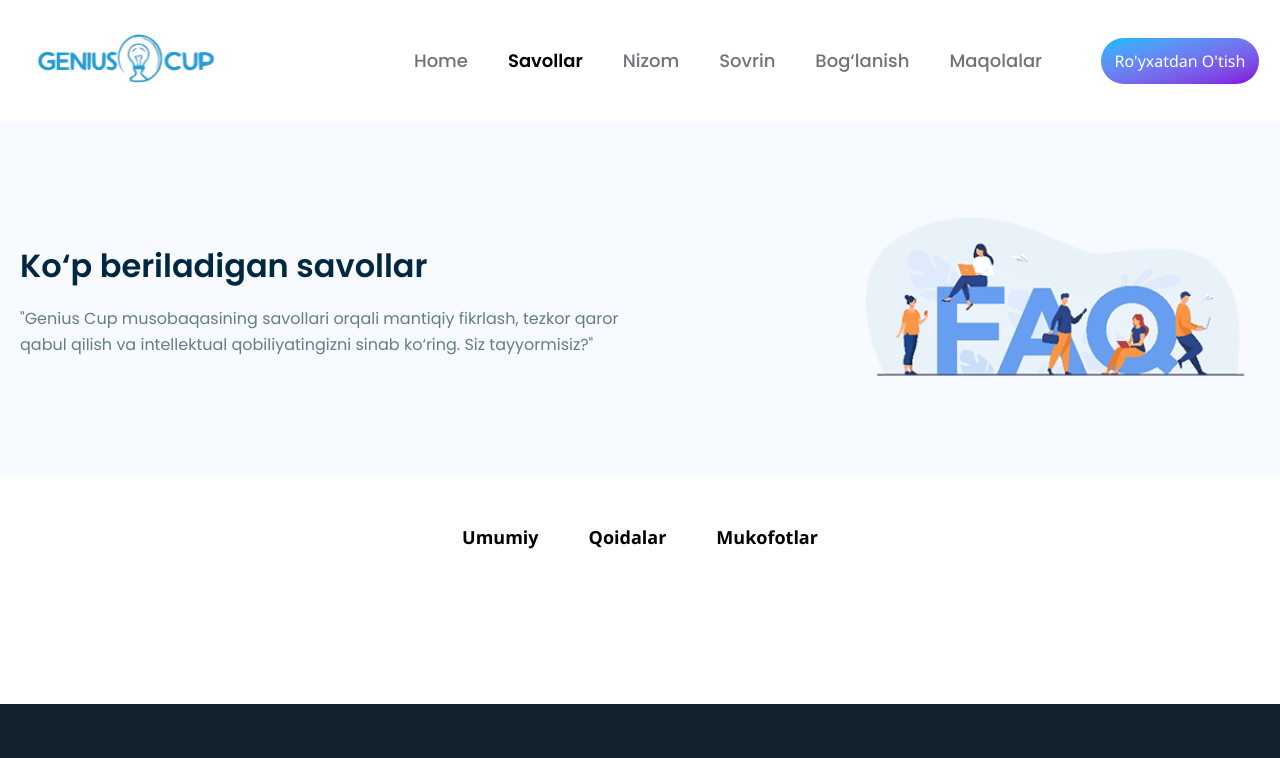
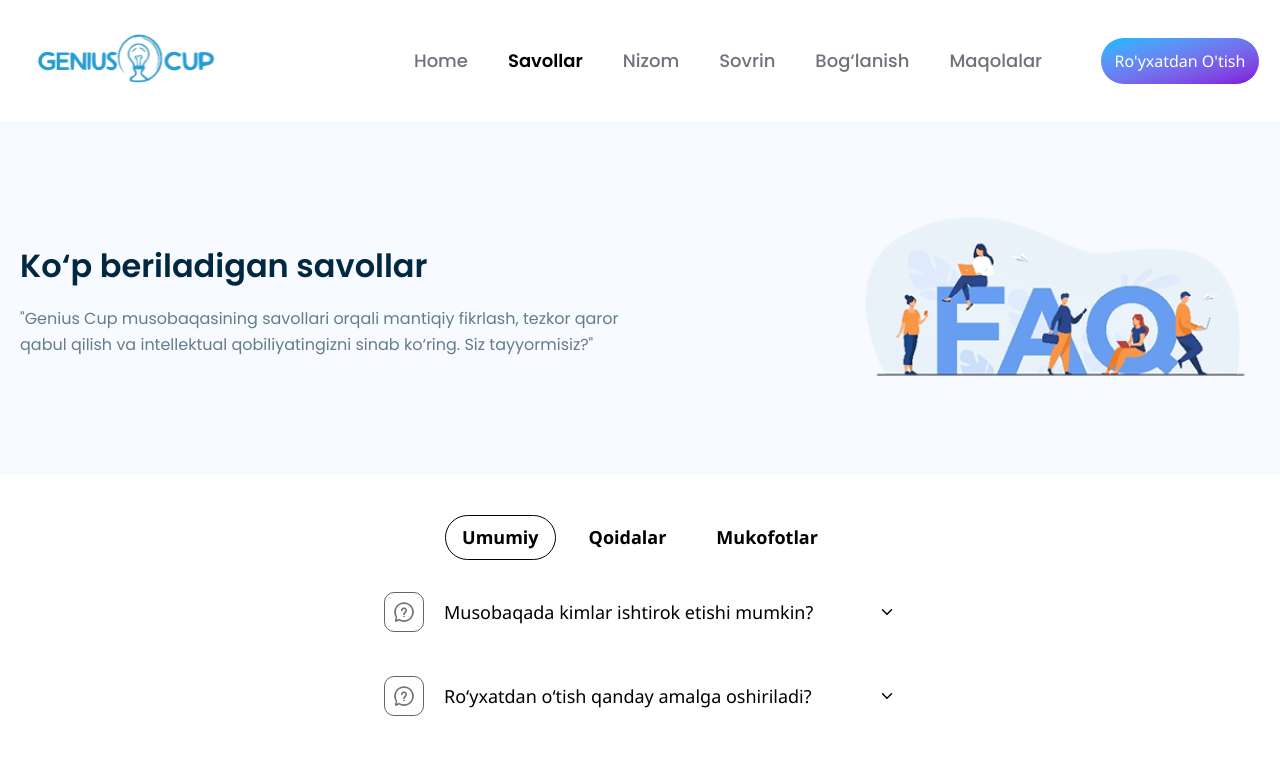
Before and after one commit to alienorar/Genius-Cup-full, a React (Vite) app: page /savollar in a window 1280 px wide. Shown: the top 758 px of the page. Built offline with nearby package versions, Linux system fonts and the light colour scheme.

Commit message:
general changed to umumiy

```diff
--- a/src/modules/savollar/index.tsx
+++ b/src/modules/savollar/index.tsx
@@ -59,7 +59,7 @@ const faqData = {
 const FAQSection = () => {
   const { category } = useParams<{ category: keyof typeof faqData }>();
   const navigate = useNavigate();
-  const defaultCategory: keyof typeof faqData = (category as keyof typeof faqData) || "general";
+  const defaultCategory: keyof typeof faqData = (category as keyof typeof faqData) || "umumiy";
   const [openIndex, setOpenIndex] = useState<number | null>(null);
 
   const toggleFAQ = (index: number) => {
```
